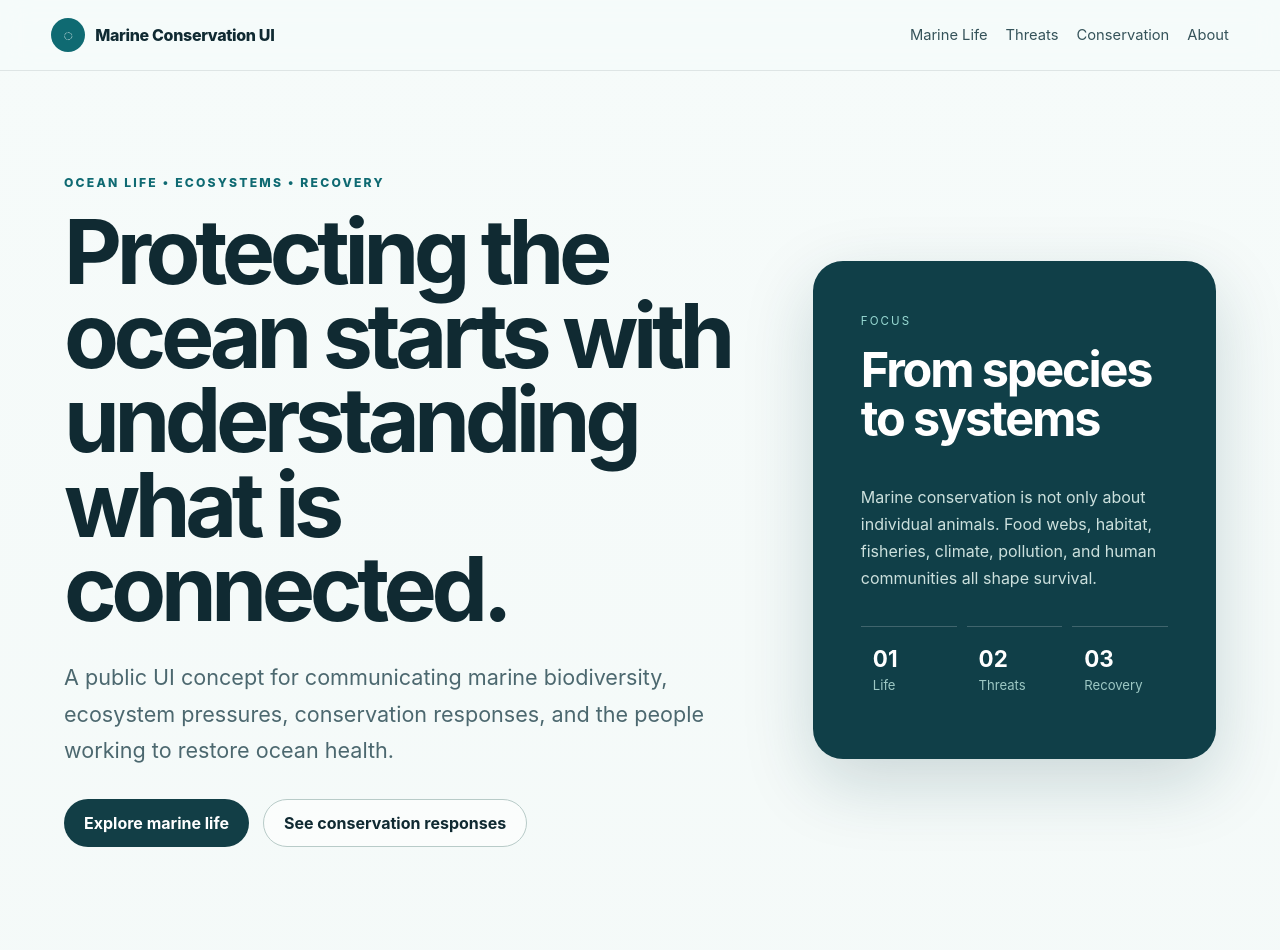
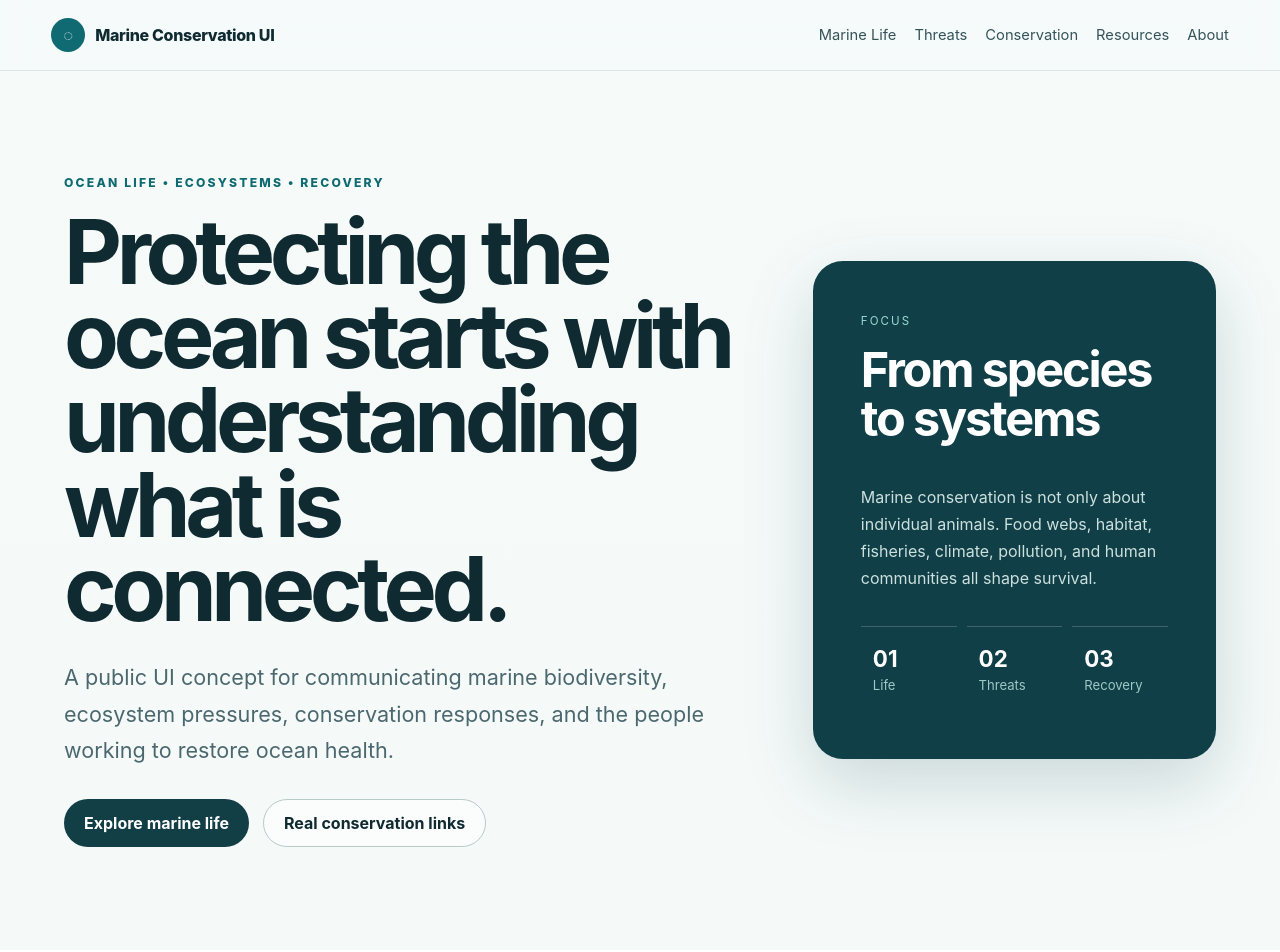
Before and after one commit to grauconejo13/marine-conservation-ui, a React (Vite) app: page / in a window 1280 px wide. Shown: the top 952 px of the page. Built offline with nearby package versions, Linux system fonts and the light colour scheme.

Commit message:
feat: add resources route and navigation

```diff
--- a/src/App.jsx
+++ b/src/App.jsx
@@ -1,26 +1,41 @@
 import { useState } from 'react'
+import { Link, Route, Routes } from 'react-router-dom'
 import { marineLife, threats, responses, demoPressureData } from './data/marineLife.js'
+import Resources from './pages/Resources.jsx'
 
 const fallbackImage = '/images/species-placeholder.svg'
 
-function App() {
-  const [selectedSpecies, setSelectedSpecies] = useState(marineLife[0])
-
+function SiteHeader() {
   return (
-    <div className="app-shell">
     <header className="site-header">
-        <a className="brand" href="#top" aria-label="Marine Conservation UI home">
+      <a className="brand" href="/" aria-label="Marine Conservation UI home">
         <span className="brand-mark" aria-hidden="true">◌</span>
         <span>Marine Conservation UI</span>
       </a>
       <nav aria-label="Primary navigation">
-          <a href="#life">Marine Life</a>
-          <a href="#threats">Threats</a>
-          <a href="#responses">Conservation</a>
-          <a href="#about">About</a>
+        <a href="/#life">Marine Life</a>
+        <a href="/#threats">Threats</a>
+        <a href="/#responses">Conservation</a>
+        <Link to="/resources">Resources</Link>
+        <a href="/#about">About</a>
       </nav>
     </header>
+  )
+}
 
+function SiteFooter() {
+  return (
+    <footer>
+      <span>Marine Conservation UI</span>
+      <span>React + Vite frontend concept</span>
+    </footer>
+  )
+}
+
+function Home() {
+  const [selectedSpecies, setSelectedSpecies] = useState(marineLife[0])
+
+  return (
     <main id="top">
       <section className="hero section-pad">
         <div className="hero-copy">
@@ -32,7 +47,7 @@ function App() {
           </p>
           <div className="hero-actions">
             <a className="button primary" href="#life">Explore marine life</a>
-              <a className="button secondary" href="#responses">See conservation responses</a>
+            <Link className="button secondary" to="/resources">Real conservation links</Link>
           </div>
         </div>
 
@@ -187,13 +202,21 @@ function App() {
           distinguish verified data from interpretation, protect sensitive wildlife locations,
           and route urgent wildlife reports through legitimate local organizations.
         </p>
+        <Link className="button primary" to="/resources">Browse real conservation resources</Link>
       </section>
     </main>
+  )
+}
 
-      <footer>
-        <span>Marine Conservation UI</span>
-        <span>React + Vite frontend concept</span>
-      </footer>
+function App() {
+  return (
+    <div className="app-shell">
+      <SiteHeader />
+      <Routes>
+        <Route path="/" element={<Home />} />
+        <Route path="/resources" element={<Resources />} />
+      </Routes>
+      <SiteFooter />
     </div>
   )
 }
```
Lines whose indentation alone changed are shown as unchanged.
